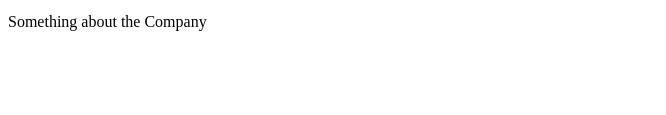
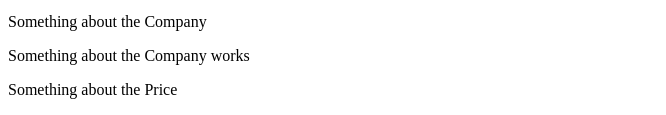
Before and after one commit to hiwina/Product_landing_page, a plain HTML site: page index.html in a window 1280 px wide. Shown: the part 703-818 px from the top of the page, without its empty margins (0-666 px from the left). Drawn offline with Linux system fonts and the light colour scheme.

Commit message:
last_index

```diff
--- a/index.html
+++ b/index.html
@@ -45,6 +45,14 @@
     <p> Something about the Company</p>
 
    </div>
+   <div id="how-it-works">
+    <p> Something about the Company works</p>
+   </div>
+   <div id="pricing">
+    <p> Something about the Price</p>
+   </div>
+
+
 
     <script  src="js/index.js"></script>
   </body>
```
